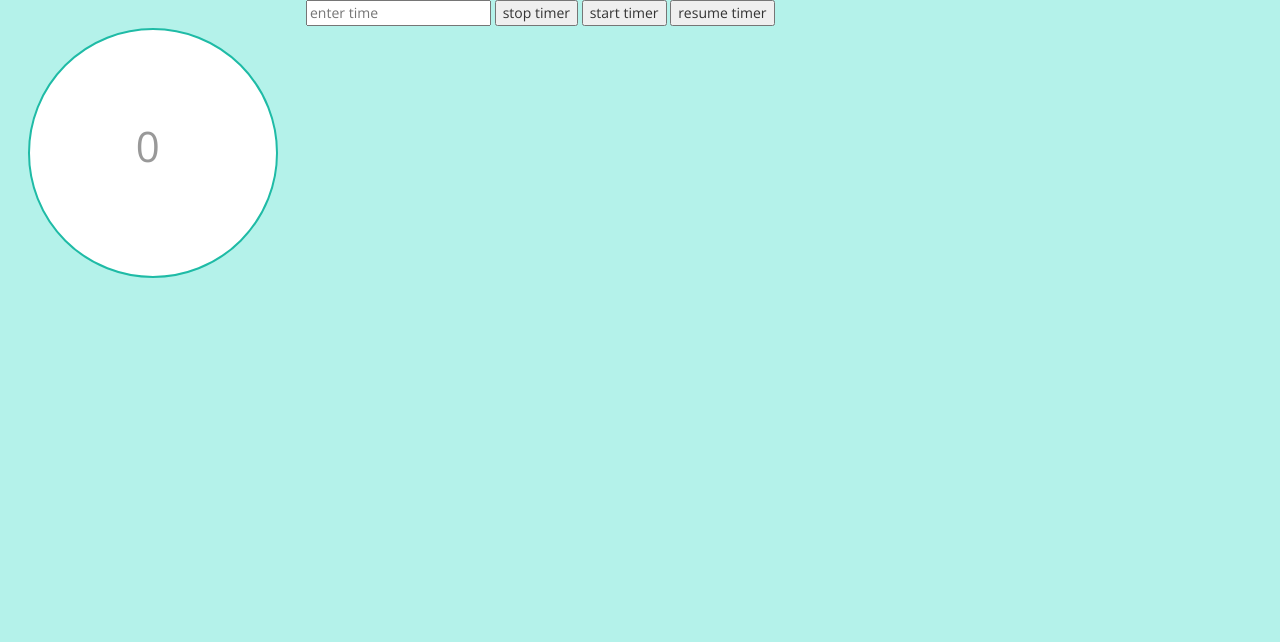
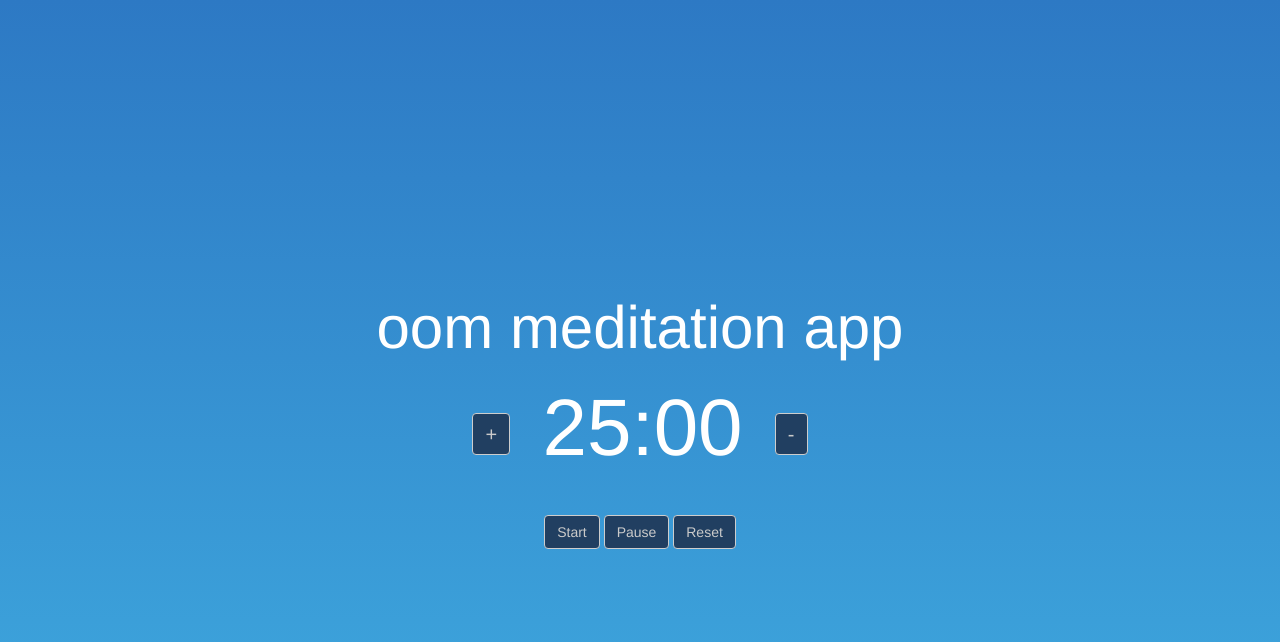
Before and after one commit to baileyhood/oom, a website: page index.html in a window 1280 px wide. Drawn offline with nearby package versions, Linux system fonts and the light colour scheme.

Commit message:
changed timer, trying to get message to read out how long you meditated for

```diff
--- a/css/main.scss
+++ b/css/main.scss
@@ -1,42 +1,57 @@
-@import url(http://fonts.googleapis.com/css?family=Open+Sans:400,300);
-$tosca:#1fbba6;
-body{
-  font-family: 'Open Sans', sans-serif;
-  font-weight:300;
-  background:lighten($tosca,40%);
+html {
+  height: 100%;
 }
-.pie{
-    width: 250px;
-    height: 250px;
-    display: block;
-    position: relative;
-    border-radius: 50%;
-    background-color: $tosca;
-    border: 2px solid $tosca;
-    float: left;
-    margin: 2em;
-  .block{
-    position:absolute;
-    background:#fff;
-    width:230px;
-    height:230px;
-    display:block;
-    border-radius:50%;
-    top:10px;
-    left:10px;
-  }
+
+body {
+  background: rgba(45,121,196,1);
+  background: -moz-linear-gradient(top, rgba(45,121,196,1) 0%, rgba(63,170,223,1) 100%);
+  background: -webkit-gradient(left top, left bottom, color-stop(0%, rgba(45,121,196,1)), color-stop(100%, rgba(63,170,223,1)));
+  background: -webkit-linear-gradient(top, rgba(45,121,196,1) 0%, rgba(63,170,223,1) 100%);
+  background: -o-linear-gradient(top, rgba(45,121,196,1) 0%, rgba(63,170,223,1) 100%);
+  background: -ms-linear-gradient(top, rgba(45,121,196,1) 0%, rgba(63,170,223,1) 100%);
+  background: linear-gradient(to bottom, rgba(45,121,196,1) 0%, rgba(63,170,223,1) 100%);
+  color: #fff;
+}
+
+.main-section {
+  // position: relative;
+}
+
+.timer-container {
+  margin: auto;
+  position: absolute;
+  top: 0; left: 0; bottom: 0; right: 0;
+  height: 250px;
+}
+
+h1 {
+  font-size: 60px;
 
 }
-#time{
-  font-size:3em;
-  position:absolute;
-  top:35%;
-  left:43%;
-  color:lighten(#000,60%);
+
+.clock button{
+  font-size: 20px;
+  margin-left:10px;
+  margin-right:10px;
 }
-.degree{
-  /*90 + ( 360 * .1 )*/
-      background-image:
-        linear-gradient(90deg, transparent 50%, white 50%),
-        linear-gradient(90deg, white 50%, transparent 50%);
+
+.clock{
+  font-size:80px;
+  margin-bottom: 30px;
 }
+
+#message {
+  font-size:40px;
+}
+
+.btn-custom {
+  background-color: #213F61;
+  border-color: #cdcdcd;
+  color: #CACACA;
+}
+
+.btn-custom:hover {
+  background-color: #213F61;
+  border-color: #cdcdcd;
+  color: #FFFFFF;
+}
--- a/index.html
+++ b/index.html
@@ -8,22 +8,27 @@
   </head>
   <body>
 
+<section class = "timer-section">
+  <div class="timer-container text-center">
+      <h1>oom meditation app</h1>
+      <div class="clock">
+      <button type="button" class="btn btn-custom" id="btn" onClick="add()"><i class="fa fa-plus"></i>+</button>
+      <span id="min"></span>:<span id="sec"></span>
+      <button type="button" class="btn btn-custom" id="btn" onClick="reduce()"><i class="fa fa-minus"></i>-</button>
+  </div>
 
-      <!-- <input type="text" id = "time-input" name="name" placeholder="Enter Time" value=""> -->
-      <input type="text"  class="time-input" name="time" value="" id="time-input" placeholder="enter time">
+      <button type="button" class="btn btn-custom" id="btn" onClick="start()"><i class="fa fa-play"></i>
+      Start</button>
+      <button type="button" class="btn btn-custom" id="btn" onClick="pause()"><i class="fa fa-pause"></i>
+      Pause</button>
+      <button type="button" class="btn btn-custom" id="btn" onClick="reset()"><i class="fa fa-refresh"></i>
+      Reset</button>
+      <section class = "message-section">
+            <p id="message"></p>
+      </section>
+  </div>
 
-
-    <div class="pie degree">
-      <span class="block"></span>
-      <span id="time">0</span>
-    </div>
-
-    <button type="button" id="stop-timer-button" name="button">stop timer</button>
-    <button type="button" id="start-timer-button" name="button">start timer</button>
-    <button type="button" id="resume-timer-button" name="button">resume timer</button>
-
-
-    <!-- Angular Timer Dependencies -->
+</section>
 
     <script src="node_modules/jquery/dist/jquery.js" charset="utf-8"></script>
     <script src="node_modules/bootstrap/dist/js/bootstrap.js" charset="utf-8"></script>
--- a/timer.js
+++ b/timer.js
@@ -1,46 +1,71 @@
-$(document).ready(function() {
-            function beginTimer(countRemaining) {
-                var totaltime = $("#time-input").val() || 60;
-                $('#time').html (countRemaining);
-                console.log("time", totaltime);
-                function update(percent) {
-                    var deg;
-                    if (percent < (totaltime / 2)) {
-                        deg = 90 + (360 * percent / totaltime);
-                        $('.pie').css('background-image',
-                            'linear-gradient(' + deg +
-                            'deg, transparent 50%, white 50%),linear-gradient(90deg, white 50%, transparent 50%)'
-                        );
-                    } else if (percent >= (totaltime / 2)) {
-                        deg = -90 + (360 * percent / totaltime);
-                        $('.pie').css('background-image',
-                            'linear-gradient(' + deg +
-                            'deg, transparent 50%, #1fbba6 50%),linear-gradient(90deg, white 50%, transparent 50%)'
-                        );
-                    }
-                }
-                var count = countRemaining || totaltime;
-                myCounter = setInterval(function() {
-                    count -= 1;
-                    $('#time').html(count);
-                    update(count);
-                    if (count == 0) clearInterval(
-                        myCounter);
-                }, 1000);
-            }
-            $("#stop-timer-button").on("click", function() {
-                event.preventDefault();
-                clearInterval(myCounter);
-            });
-            $('#start-timer-button').on('click', function() {
-                event.preventDefault();
-                beginTimer();
-                console.log();
-            })
-            $('#resume-timer-button').on('click', function () {
-              event.preventDefault();
-              var countRemaining = parseInt($('#time').text());
-              console.log('count =', countRemaining);
-              beginTimer(countRemaining);
-            })
-});
+var min = 25;
+var sec = 0;
+var timer;
+setInHTML();
+
+function add(){
+  min++;
+  setInHTML();
+  getSetTime();
+}
+function reduce(){
+  if (min > 0) { //can't go lower than 0
+    min--;
+    setInHTML();
+    getSetTime();
+  }
+}
+
+function start(){
+  document.getElementById('message').innerHTML = ""; //no message b/c timer is still running
+  if (min === 0 && sec === 0){ //adding message once timer is finished
+     document.getElementById('message').innerHTML = "Your session has finished! You meditated for " + timeMeditated + " minutes";
+    return;
+  }
+  if (sec === 0){ //reducing minute count once seconds reach 0 (i.e. one minute has passed)
+    --min;
+    sec = 59;
+  } else {
+    --sec;
+  }
+
+  setInHTML();
+
+  timer = setTimeout('start()',1000);
+}
+
+function pause(){
+  clearTimeout(timer);
+}
+
+function reset(){
+  min = 25;
+  sec = 0;
+  clearTimeout(timer);
+  setInHTML();
+  document.getElementById('message').innerHTML = "";
+}
+
+
+//adding text in DOM
+function setInHTML(){
+
+  if (min < 10){
+    document.getElementById('min').innerHTML = "0" + min;
+  } else {
+  document.getElementById('min').innerHTML = min;
+  }
+  if (sec < 10){
+    document.getElementById('sec').innerHTML = "0" + sec;
+  } else {
+    document.getElementById('sec').innerHTML = sec;
+  }
+}
+
+var timeMeditated = getSetTime();
+
+function getSetTime () {
+  var timeMeditated = document.getElementById('min').innerHTML;
+  return timeMeditated;
+  console.log("Set time: ", timeMeditated);
+}
```
Also changed, not shown: css/main.css.
